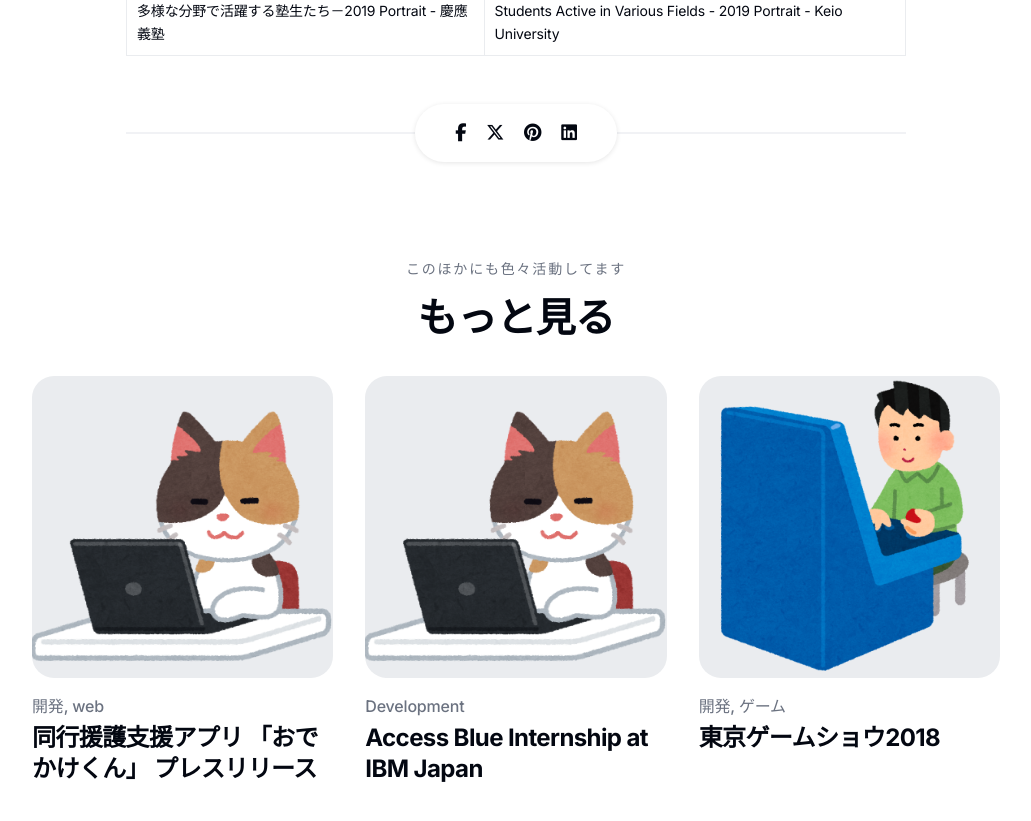
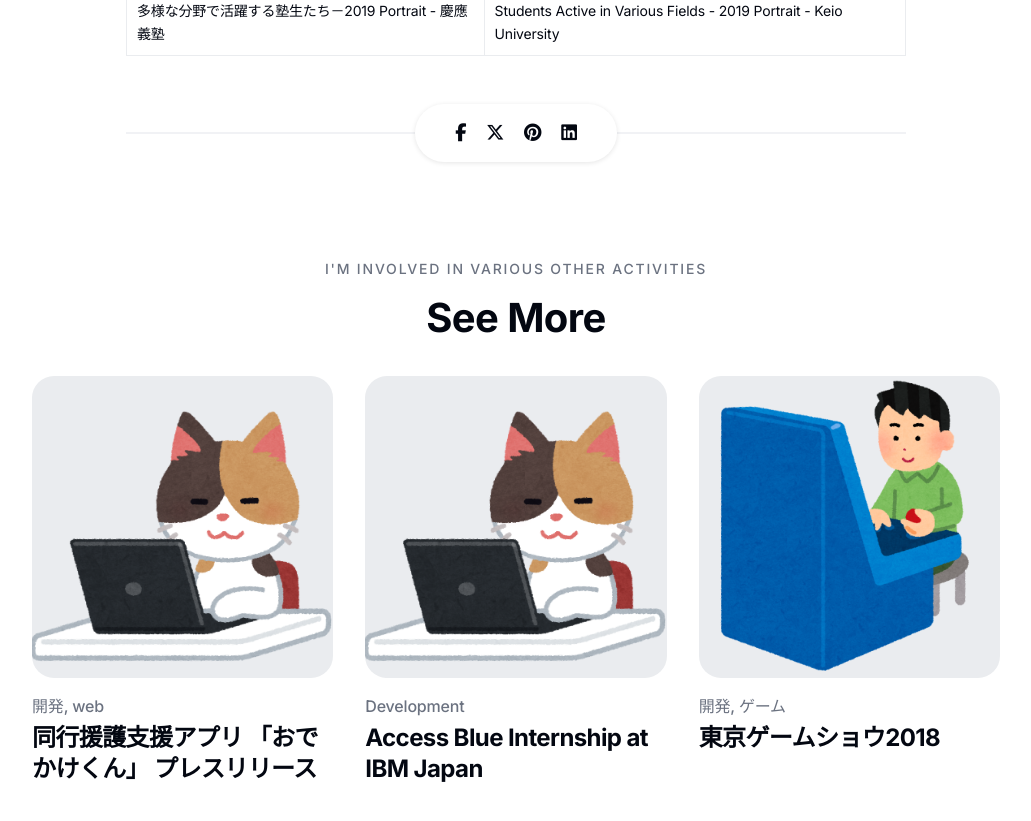
Before and after one commit to yncat/lp, a Jekyll site: the page built from _projects/2019-09-12-tgs19-en.md, in a window 1280 px wide and 900 px high, scrolled down 1490 px. Shown: the top 821 px of the window, without its empty margins (124-1155 px from the left). Built offline with Jekyll 4.4.1, drawn with Linux system fonts in a browser that asks for light colours.

Commit message:
Support translation in common layouts

```diff
--- a/_includes/header.html
+++ b/_includes/header.html
@@ -61,13 +61,13 @@
             </div>
             {% if site.data.settings.color_scheme == "auto" %}
             <div class="toggle-theme">
-              <div class="toggle-moon" title="ダークモードに変更" role="button" aria-label="ダークモードに変更">
+              <div class="toggle-moon" title="{% if page.lang == 'en' %}Switch to dark mode{% else %}ダークモードに変更{% endif %}" role="button" aria-label="{% if page.lang == 'en' %}Switch to dark mode{% else %}ダークモードに変更{% endif %}">
                 <svg width="15" height="15" viewBox="0 0 1472 1536" xmlns="http://www.w3.org/2000/svg">
                   <path fill="currentColor" d="M1464 1090q-94 203-283 323.5T768 1536q-157-1-299-62t-244.5-163.5T61 1066T0 768q0-205 97.5-378t267-276.5T738 2q43-2 62 38q17 42-16 72q-176 164-176 400q0 111 43 211.5t115 173t172.5 116T1151 1056q119 0 228-51q41-18 72 13t13 72"/>
                 </svg>
                 <span class="toggle-text">Dark</span>
               </div>
-              <div class="toggle-sun" title="ライトモードに変更" role="button" aria-label="ライトモードに変更">
+              <div class="toggle-sun" title="{% if page.lang == 'en' %}Switch to light mode{% else %}ライトモードに変更{% endif %}" role="button" aria-label="{% if page.lang == 'en' %}Switch to light mode{% else %}ライトモードに変更{% endif %}">
                 <svg width="15" height="15" viewBox="0 0 48 48" xmlns="http://www.w3.org/2000/svg">
                   <g fill="none" stroke="currentColor" stroke-linejoin="round" stroke-width="4">
                     <path stroke-linecap="round" d="m9.15 9.15l2.228 2.228M3 24h3.15m3 14.85l2.228-2.228M38.85 38.85l-2.228-2.228M45 24h-3.15m-3-14.85l-2.228 2.228M24 3v3.15"/>
@@ -81,8 +81,8 @@
             {% elsif site.data.settings.color_scheme == "light" or site.data.settings.color_scheme == "dark" %}
             {% else %}
             <div class="toggle-theme">
-              <div class="toggle-moon" title="ダークモードに変更" role=""button" aria-label="ダークモードに変更"><i class="ion ion-ios-moon"></i></div>
-              <div class="toggle-sun" title="ライトモードに変更" role="button" aria-label="ライトモードに変更"><i class="ion ion-ios-sunny"></i></div>
+              <div class="toggle-moon" title="{% if page.lang == 'en' %}Switch to dark mode{% else %}ダークモードに変更{% endif %}" role="button" aria-label="{% if page.lang == 'en' %}Switch to dark mode{% else %}ダークモードに変更{% endif %}"><i class="ion ion-ios-moon"></i></div>
+              <div class="toggle-sun" title="{% if page.lang == 'en' %}Switch to light mode{% else %}ライトモードに変更{% endif %}" role="button" aria-label="{% if page.lang == 'en' %}Switch to light mode{% else %}ライトモードに変更{% endif %}"><i class="ion ion-ios-sunny"></i></div>
             </div>
             {% endif %}
             {% if site.data.settings.cta_button.enable == true %}
--- a/_includes/share-buttons.html
+++ b/_includes/share-buttons.html
@@ -4,25 +4,25 @@
       <a class="share__link share__facebook"
         href="https://www.facebook.com/sharer/sharer.php?u={{ site.url }}{{ site.baseurl }}{{ page.url }}"
         onclick="window.open(this.href, 'pop-up', 'left=20,top=20,width=500,height=500,toolbar=1,resizable=0'); return false;"
-        title="Facebookでシェア" aria-label="Facebookでシェア" rel="nofollow"><i class="fa-brands fa-facebook-f"></i></a>
+        title="{% if page.lang == 'en' %}Share on Facebook{% else %}Facebookでシェア{% endif %}" aria-label="{% if page.lang == 'en' %}Share on Facebook{% else %}Facebookでシェア{% endif %}" rel="nofollow"><i class="fa-brands fa-facebook-f"></i></a>
     </li>
     <li class="share__item">
       <a class="share__link share__twitter"
         href="https://twitter.com/intent/tweet?text={{ page.title | uri_escape }}&url={{ site.url }}{{ site.baseurl }}{{ page.url }}"
         onclick="window.open(this.href, 'pop-up', 'left=20,top=20,width=500,height=500,toolbar=1,resizable=0'); return false;"
-        title="Twitterでシェア" aria-label="Twitterでシェア" rel="nofollow"><i class="fa-brands fa-x-twitter"></i></a>
+        title="{% if page.lang == 'en' %}Share on Twitter{% else %}Twitterでシェア{% endif %}" aria-label="{% if page.lang == 'en' %}Share on Twitter{% else %}Twitterでシェア{% endif %}" rel="nofollow"><i class="fa-brands fa-x-twitter"></i></a>
     </li>
     <li class="share__item">
       <a class="share__link share__pinterest"
         href="http://pinterest.com/pin/create/button/?url={{ site.url }}{{ page.url }}&amp;media={{ site.url }}{{ site.baseurl }}{{ page.image }}&amp;description={{ page.title | uri_escape }}"
         onclick="window.open(this.href, 'pop-up', 'left=20,top=20,width=900,height=500,toolbar=1,resizable=0'); return false;"
-        title="Pinterestでシェア" aria-label="Pinterestでシェア" rel="nofollow"><i class="fa-brands fa-pinterest"></i></a>
+        title="{% if page.lang == 'en' %}Share on Pinterest{% else %}Pinterestでシェア{% endif %}" aria-label="{% if page.lang == 'en' %}Share on Pinterest{% else %}Pinterestでシェア{% endif %}" rel="nofollow"><i class="fa-brands fa-pinterest"></i></a>
     </li>
     <li class="share__item">
       <a class="share__link share__linkedin"
         href="https://www.linkedin.com/shareArticle?mini=true&url={{ site.url }}{{ site.baseurl }}{{ page.url }}&title={{ page.title | uri_escape }}&summary={{ page.description | uri_escape }}&source={{ site.title | uri_escape }}"
         onclick="window.open(this.href, 'pop-up', 'left=20,top=20,width=500,height=500,toolbar=1,resizable=0'); return false;"
-        title="LinkedInでシェア" aria-label="LinkedInでシェア" rel="nofollow"><i class="fa-brands fa-linkedin"></i></a>
+        title="{% if page.lang == 'en' %}Share on LinkedIn{% else %}LinkedInでシェア{% endif %}" aria-label="{% if page.lang == 'en' %}Share on LinkedIn{% else %}LinkedInでシェア{% endif %}" rel="nofollow"><i class="fa-brands fa-linkedin"></i></a>
     </li>
   </ul>
 </div>
--- a/_layouts/project.html
+++ b/_layouts/project.html
@@ -40,8 +40,13 @@
   <section class="section section-related">
     <div class="section__info section__info__center">
       <div class="section__head">
+        {% if page.lang == 'en' %}
+        <span class="section__intro">I'm involved in various other activities</span>
+        <h2 class="section__title">See More</h2>
+        {% else %}
         <span class="section__intro">このほかにも色々活動してます</span>
         <h2 class="section__title">もっと見る</h2>
+        {% endif %}
       </div>
     </div>
 
```
